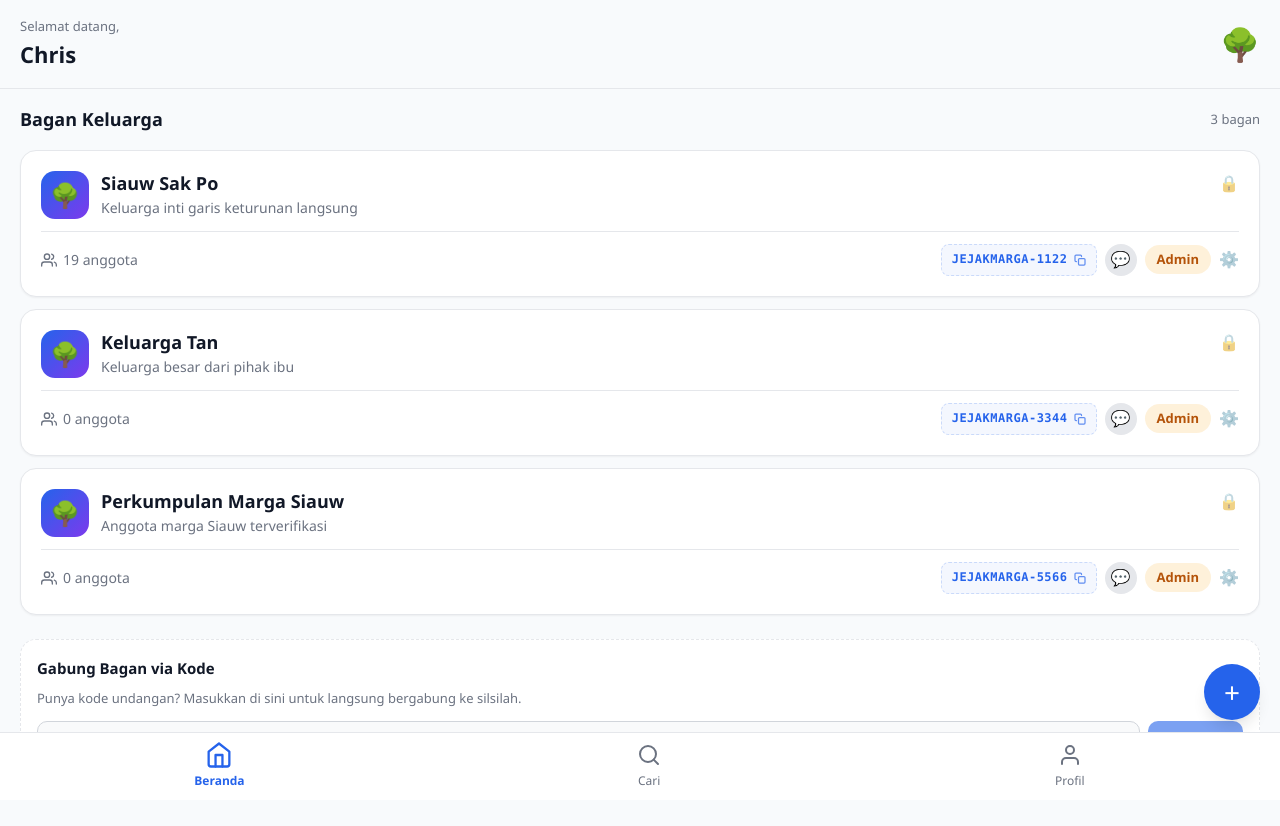
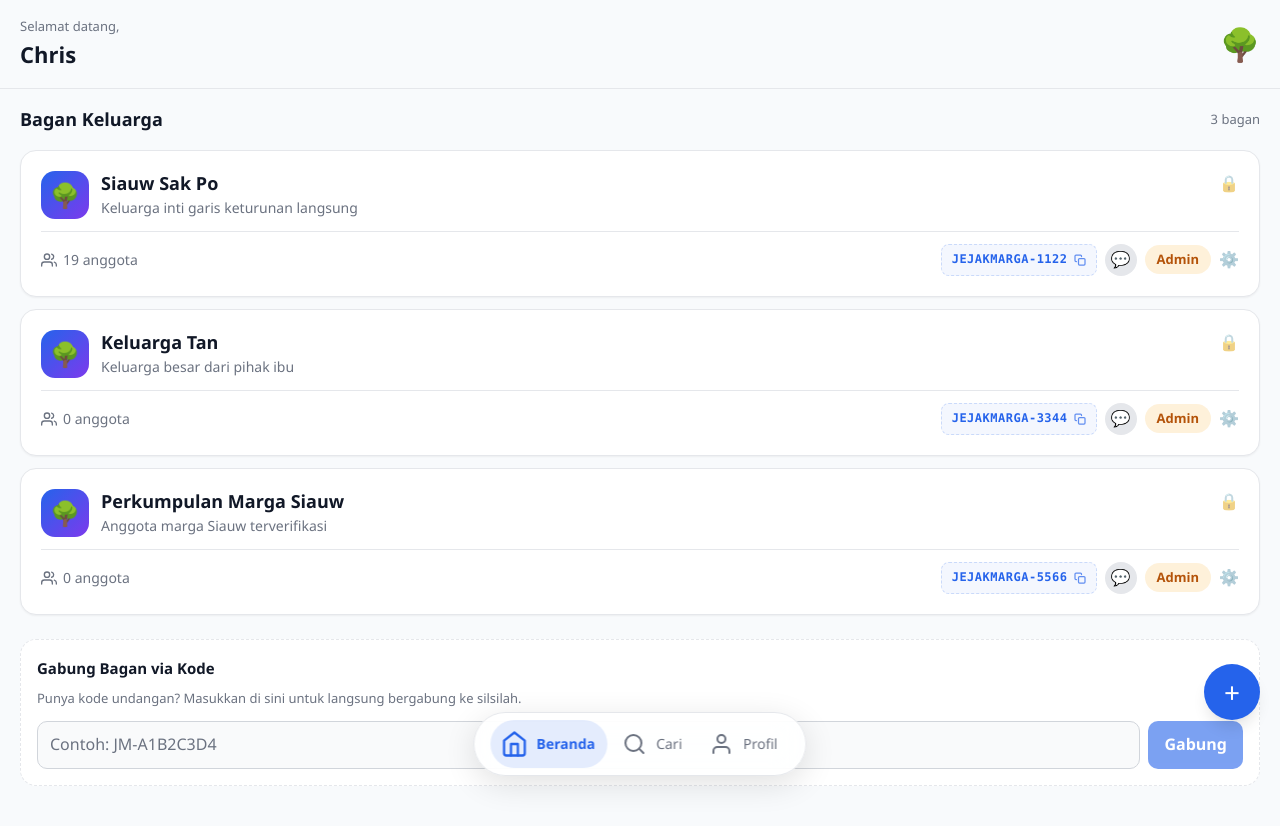
Before and after one commit to jejakmargahub/git01, a Next.js app: page /dashboard in a window 1280 px wide. Shown: the top 826 px of the page. Built offline with nearby package versions, Linux system fonts and the light colour scheme; no server answers.

Commit message:
Refactor BottomNav to a premium floating dock on desktop

```diff
--- a/src/app/globals.css
+++ b/src/app/globals.css
@@ -26,6 +26,7 @@
   --radius: 16px;
   --radius-sm: 10px;
   --radius-lg: 20px;
+  --nav-height: 68px;
 }
 
 @media (prefers-color-scheme: dark) {
@@ -408,7 +409,65 @@ select.input-field {
 /* ==================== UTILITIES ==================== */
 .page-container {
   min-height: 100dvh;
-  padding-bottom: 76px; /* space for bottom nav */
+  padding-bottom: var(--nav-height);
+}
+
+/* ==================== NAVIGATION (Desktop & Mobile) ==================== */
+.bottom-nav {
+  position: fixed;
+  bottom: 0;
+  left: 0;
+  right: 0;
+  background: var(--nav-bg);
+  border-top: 1px solid var(--card-border);
+  display: flex;
+  justify-content: space-around;
+  align-items: center;
+  height: var(--nav-height);
+  z-index: 40;
+  padding-bottom: env(safe-area-inset-bottom, 0px);
+  transition: all 0.3s cubic-bezier(0.4, 0, 0.2, 1);
+}
+
+@media (min-width: 768px) {
+  .bottom-nav {
+    bottom: 24px;
+    left: 50%;
+    right: auto;
+    transform: translateX(-50%);
+    width: auto;
+    min-width: 320px;
+    padding: 0 16px;
+    background: color-mix(in srgb, var(--card) 85%, transparent);
+    backdrop-filter: blur(16px);
+    -webkit-backdrop-filter: blur(16px);
+    border: 1px solid var(--card-border);
+    border-radius: 40px;
+    height: 64px;
+    box-shadow: 0 8px 32px rgba(0, 0, 0, 0.12);
+  }
+
+  .nav-item {
+    min-width: 90px !important;
+    padding: 8px 12px !important;
+    flex-direction: row !important; /* Horizontal layout on desktop */
+    gap: 10px !important;
+    border-radius: 30px !important;
+    height: 48px;
+  }
+
+  .nav-item:hover {
+    background: rgba(var(--primary-rgb), 0.08);
+    color: var(--primary) !important;
+  }
+
+  .nav-item.active {
+    background: rgba(var(--primary-rgb), 0.12);
+  }
+
+  .nav-item span:last-child {
+    font-size: 14px !important;
+  }
 }
 
 .page-header {
--- a/src/components/ui/BottomNav.tsx
+++ b/src/components/ui/BottomNav.tsx
@@ -67,22 +67,7 @@ export default function BottomNav() {
   const pathname = usePathname();
 
   return (
-    <nav
-      style={{
-        position: "fixed",
-        bottom: 0,
-        left: 0,
-        right: 0,
-        background: "var(--nav-bg)",
-        borderTop: "1px solid var(--card-border)",
-        display: "flex",
-        justifyContent: "space-around",
-        alignItems: "center",
-        height: "68px",
-        zIndex: 40,
-        paddingBottom: "env(safe-area-inset-bottom, 0px)",
-      }}
-    >
+    <nav className="bottom-nav">
       {navItems.map((item) => {
         const isActive =
           pathname === item.href || pathname.startsWith(item.href + "/");
@@ -90,6 +75,7 @@ export default function BottomNav() {
           <Link
             key={item.href}
             href={item.href}
+            className={`nav-item ${isActive ? "active" : ""}`}
             style={{
               display: "flex",
               flexDirection: "column",
@@ -100,18 +86,20 @@ export default function BottomNav() {
               textDecoration: "none",
               fontSize: "12px",
               fontWeight: isActive ? "700" : "500",
-              transition: "color 0.2s ease",
+              transition: "all 0.2s ease",
               minWidth: "72px",
               minHeight: "48px",
               justifyContent: "center",
               touchAction: "manipulation",
-              borderRadius: "8px",
+              borderRadius: "12px",
             }}
           >
             <span style={{ transition: "transform 0.2s ease", transform: isActive ? "scale(1.15)" : "scale(1)" }}>
               {item.icon}
             </span>
-            {item.label}
+            <span style={{ transition: "all 0.2s ease" }}>
+              {item.label}
+            </span>
           </Link>
         );
       })}
```
